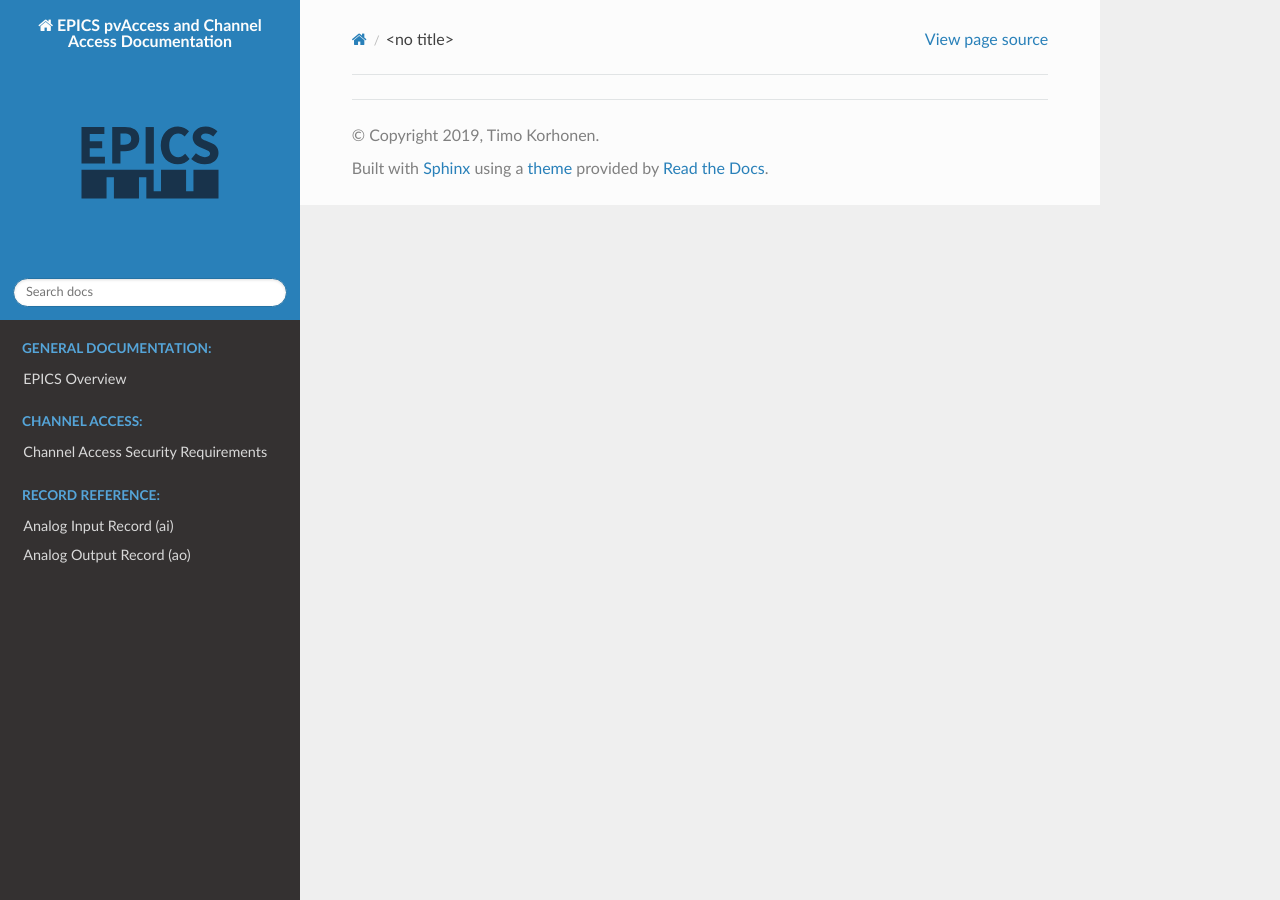
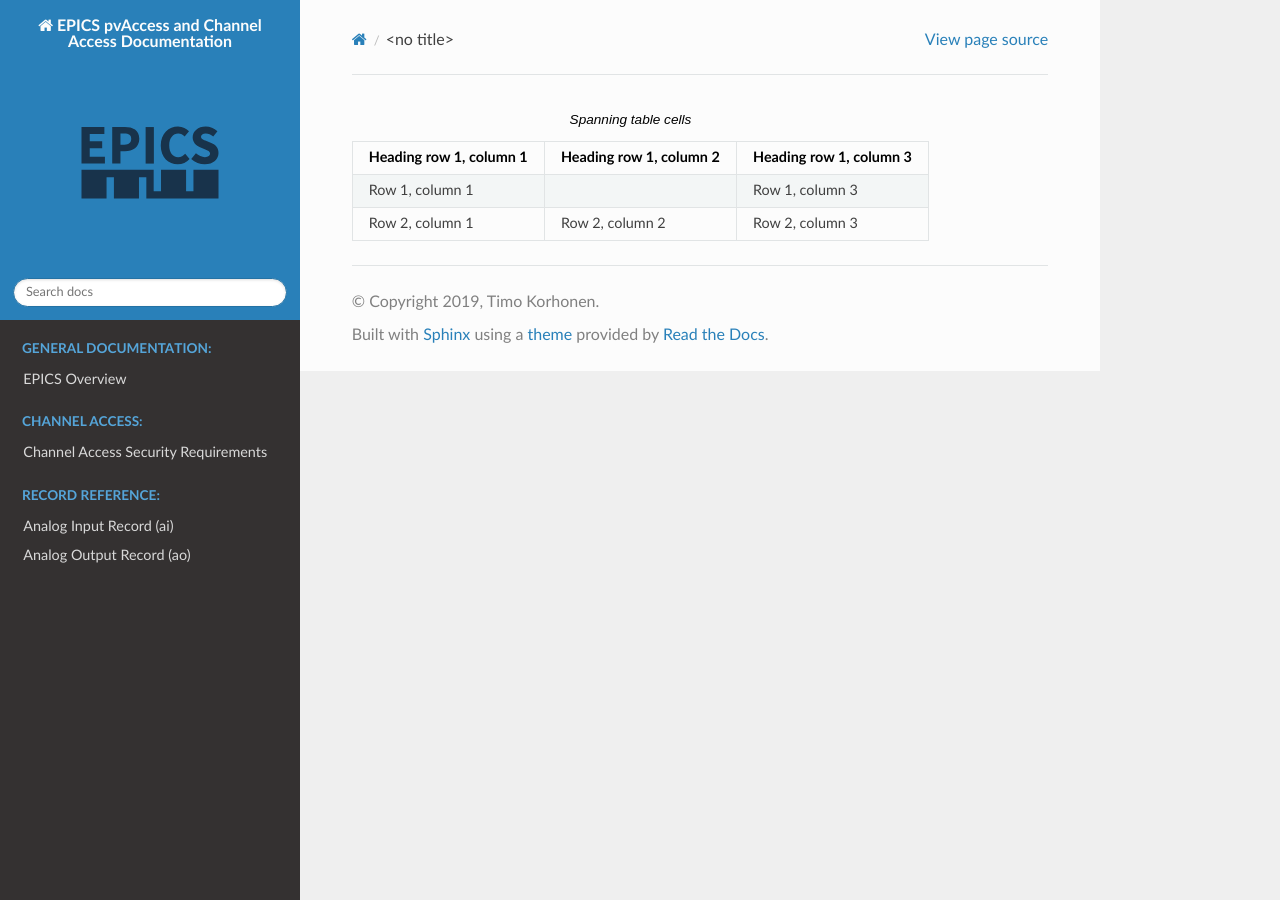
Before and after one commit to ttkorhonen/myDocument, a Sphinx documentation site: the page built from docs/manual/flattable.rst, in a window 1280 px wide. Built offline with Sphinx 7.4.7 and the Read the Docs theme 2.0.0, drawn with Linux system fonts in a browser that asks for light colours; pages that are not in the unit, such as notebooks, are missing from menus; cross-references to code outside the pages are shown as plain code.

Commit message:
fix errors in tables, take #3

```diff
--- a/docs/manual/flattable.rst
+++ b/docs/manual/flattable.rst
@@ -1,19 +1,13 @@
 .. list-table:: Spanning table cells
-   :widths: 20 20 20 20
-   :header-rows: 2
+   :widths: 25 25 25
+   :header-rows: 1
 
-   * - :rspan:`1` Col 1
-     - :rspan:`1` Col 2
-     - :rspan:`1` Col 3
-     - :cspan:`2` Col 4
-
-   * - Col 4a
-     - Col 4b
-     - Col 4c
-
-   * - 1
-     - 2
-     - 3
-     - 4a
-     - 4b
-     - 4c
+   * - Heading row 1, column 1
+     - Heading row 1, column 2
+     - Heading row 1, column 3
+   * - Row 1, column 1
+     -
+     - Row 1, column 3
+   * - Row 2, column 1
+     - Row 2, column 2
+     - Row 2, column 3
```
